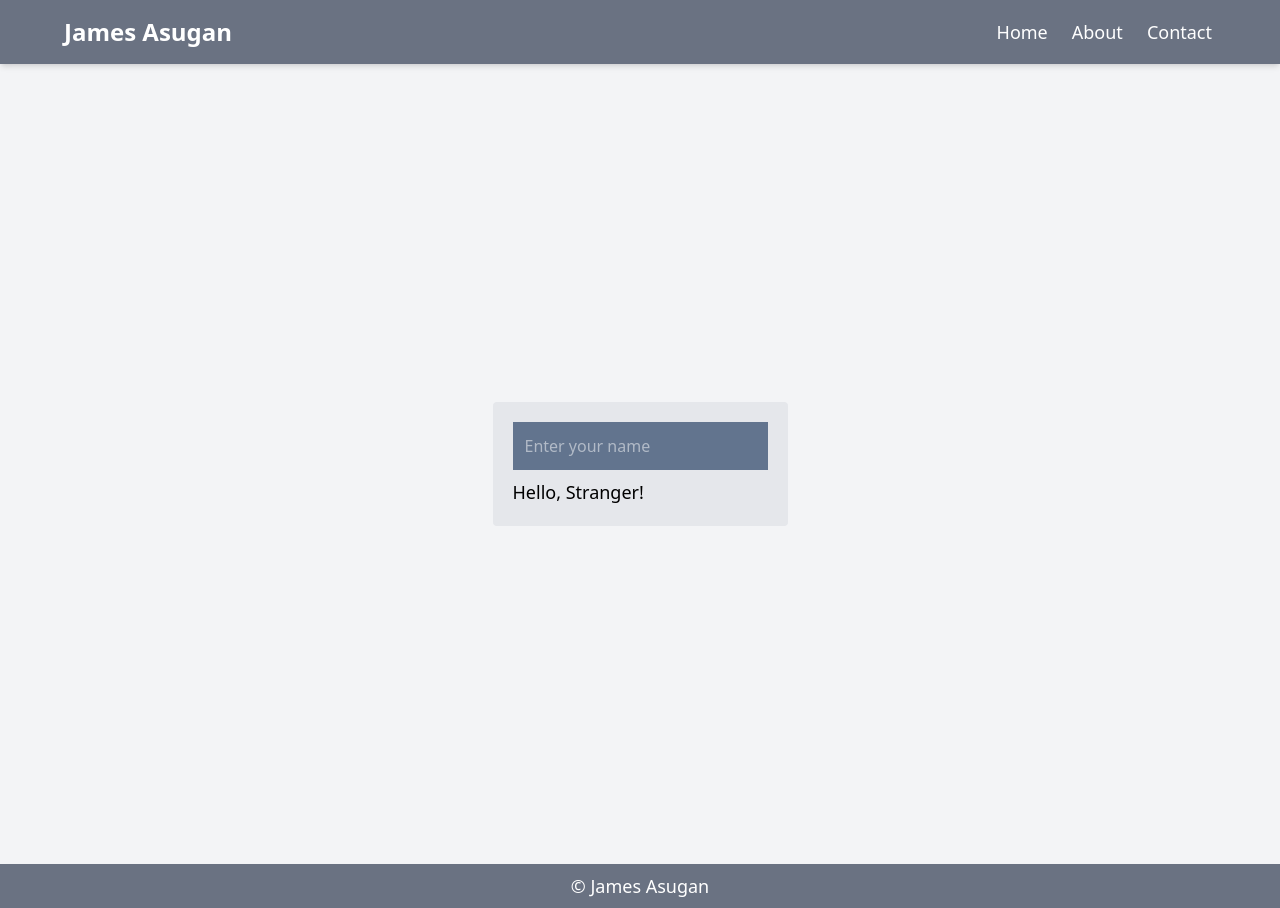
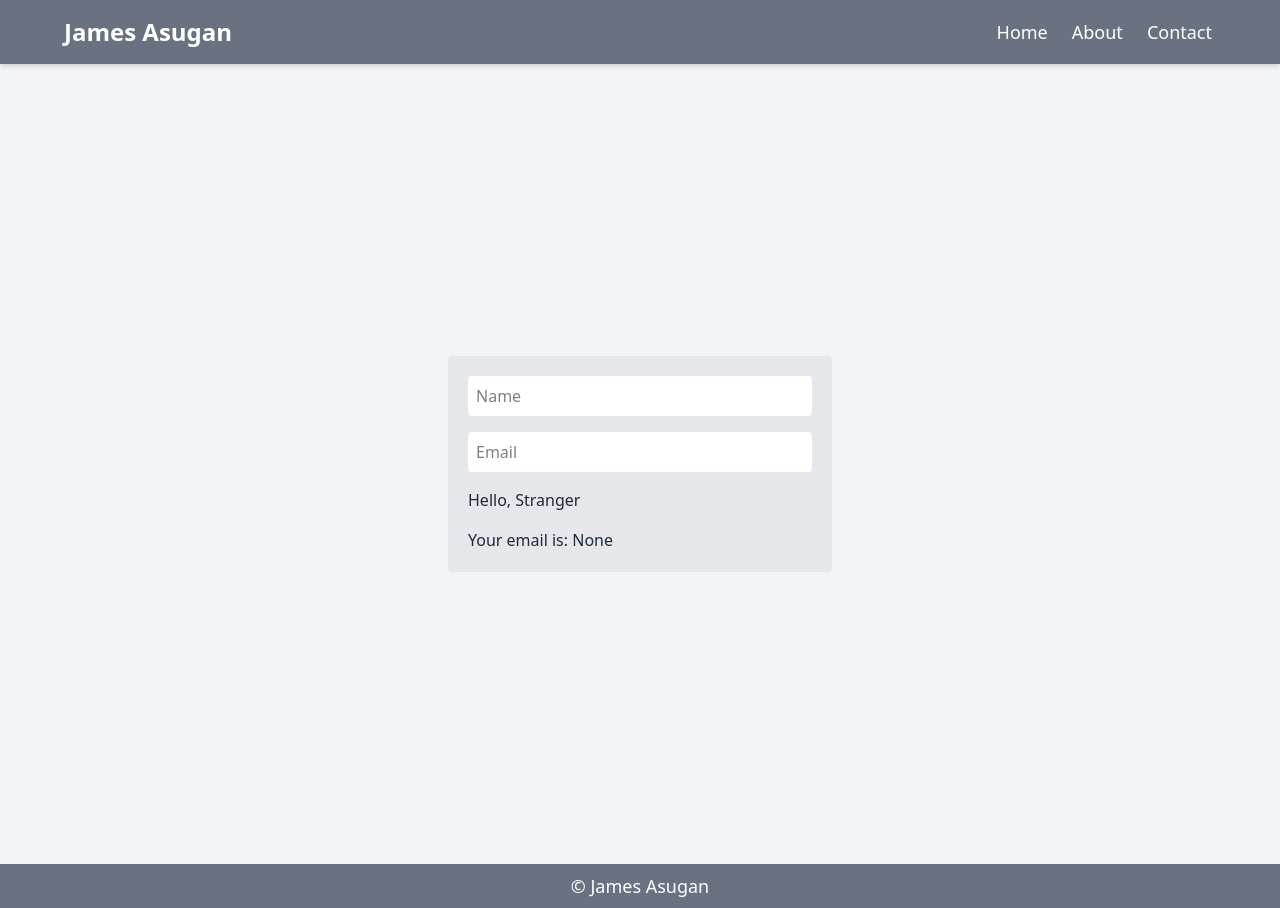
Before and after one commit to jamesasugan/100Days_of_Learning_React, a React (Vite) app: page / in a window 1280 px wide. Built offline with nearby package versions, Linux system fonts and the light colour scheme.

Commit message:
Day 14: Multiple form fields

```diff
--- a/src/App.jsx
+++ b/src/App.jsx
@@ -3,6 +3,7 @@ import Counter from './components/Counter.jsx';
 import Footer from './components/Footer.jsx';
 import Header from './components/Header.jsx';
 import NameInput from './components/NameInput.jsx';
+import NewForm from './components/newForm.jsx';
 import Profile from './components/Profile.jsx';
 
 function App() {
@@ -19,7 +20,8 @@ function App() {
           age={22}
           hobby={['Gaming', 'Coding', 'Cycling & Running']} /> */}
            {/* <Counter /> */}
-           <NameInput />
+           {/* <NameInput /> */}
+           <NewForm />
         </main>
         <Footer />
 
--- /dev/null
+++ b/src/components/NewForm.jsx
@@ -0,0 +1,30 @@
+import { useState } from 'react';
+
+const NewForm = () => {
+    const [formData, setFormData] = useState({
+        name: '',
+        email: ''
+    });
+
+    const handleChange = (e) => {
+        const {name, value} = e.target;
+
+        setFormData(prev =>({
+            ...prev,
+            [name]: value.trimStart()
+        }));
+    }
+
+    return (
+        <section className="w-full h-screen flex justify-center items-center">
+                <div className="bg-gray-200 p-5 rounded flex flex-col space-y-4 w-[30%]">
+                    <input type="text" name='name' value={formData.name} onChange={handleChange} className='bg-white text-black p-2 rounded-sm' placeholder='Name'/>
+                    <input type="email" name='email' value={formData.email} onChange={handleChange} className='bg-white text-black p-2 rounded-sm' placeholder='Email'/>
+                    <p className='font-medium'>Hello, {formData.name || "Stranger"}</p>
+                    <p className='font-medium'>Your email is: {formData.email || "None"}</p>
+                </div>
+            </section>
+    )
+}
+
+export default NewForm
```
